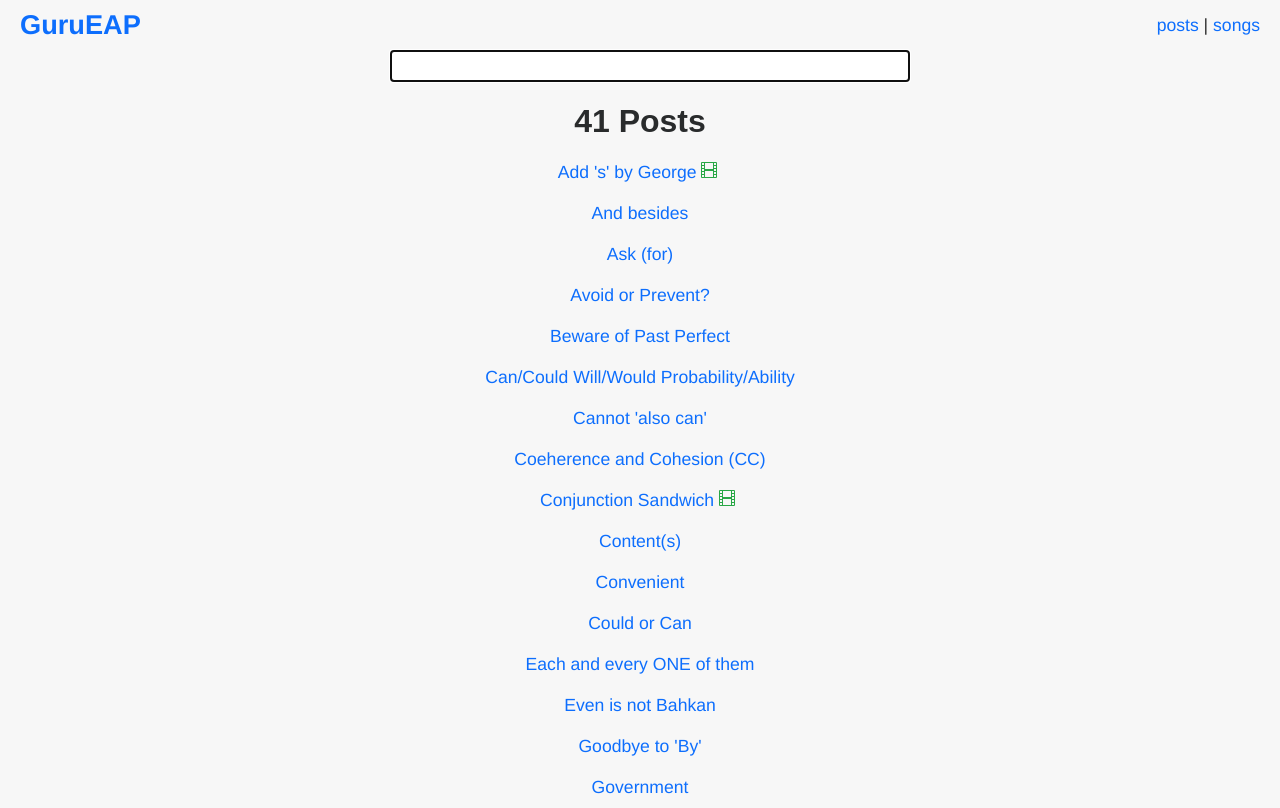
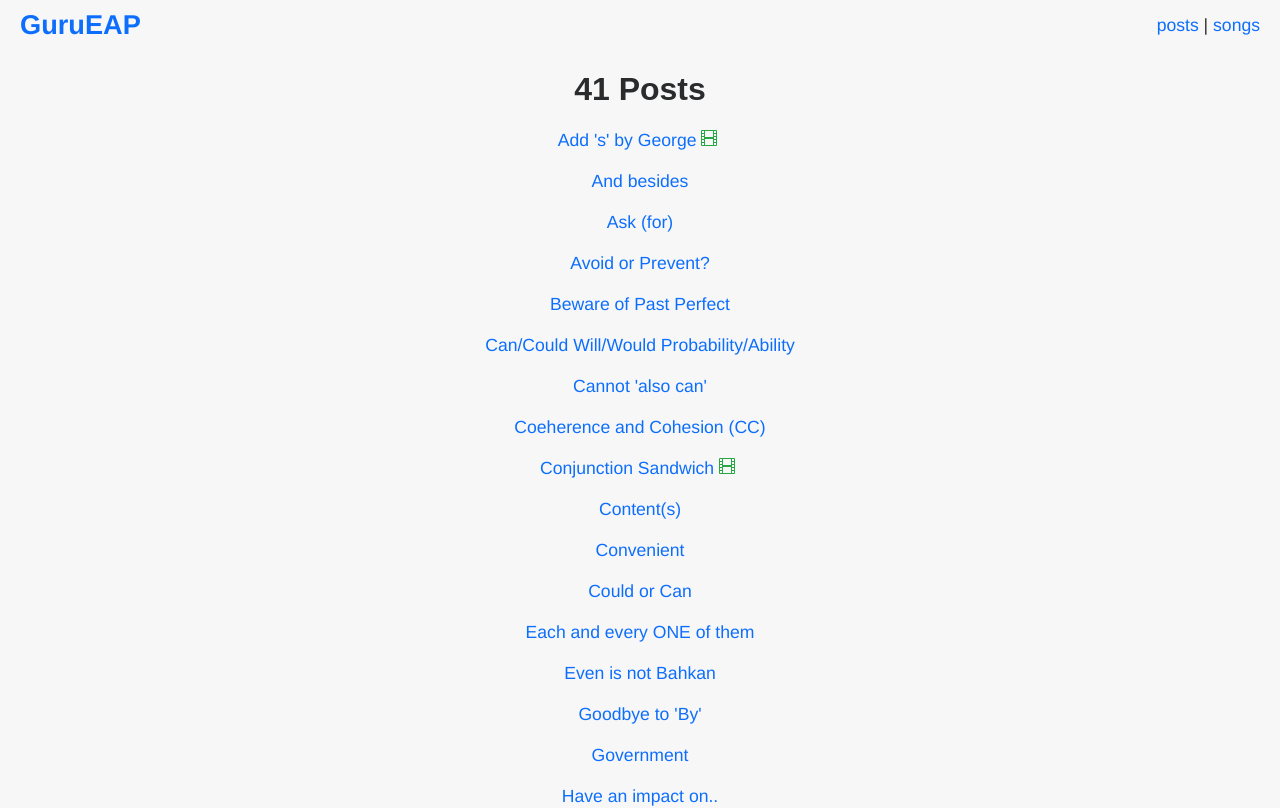
Before and after one commit to boltonsteve/gurueap, a SvelteKit app: page /posts in a window 1280 px wide. Shown: the top 808 px of the page. Built offline with nearby package versions, Linux system fonts and the light colour scheme.

Commit message:
hide input

```diff
--- a/src/routes/posts/+page.svelte
+++ b/src/routes/posts/+page.svelte
@@ -30,7 +30,7 @@
 </script>
 
 <div class="mb-3 mw-500">
-    <input id="refine" type="text" class="form-control" autofocus>
+    <!--<input id="refine" type="text" class="form-control" autofocus>-->
     <h1 class="text-center">{linksCount} Posts</h1>
     {@html menu}
 </div>
```
